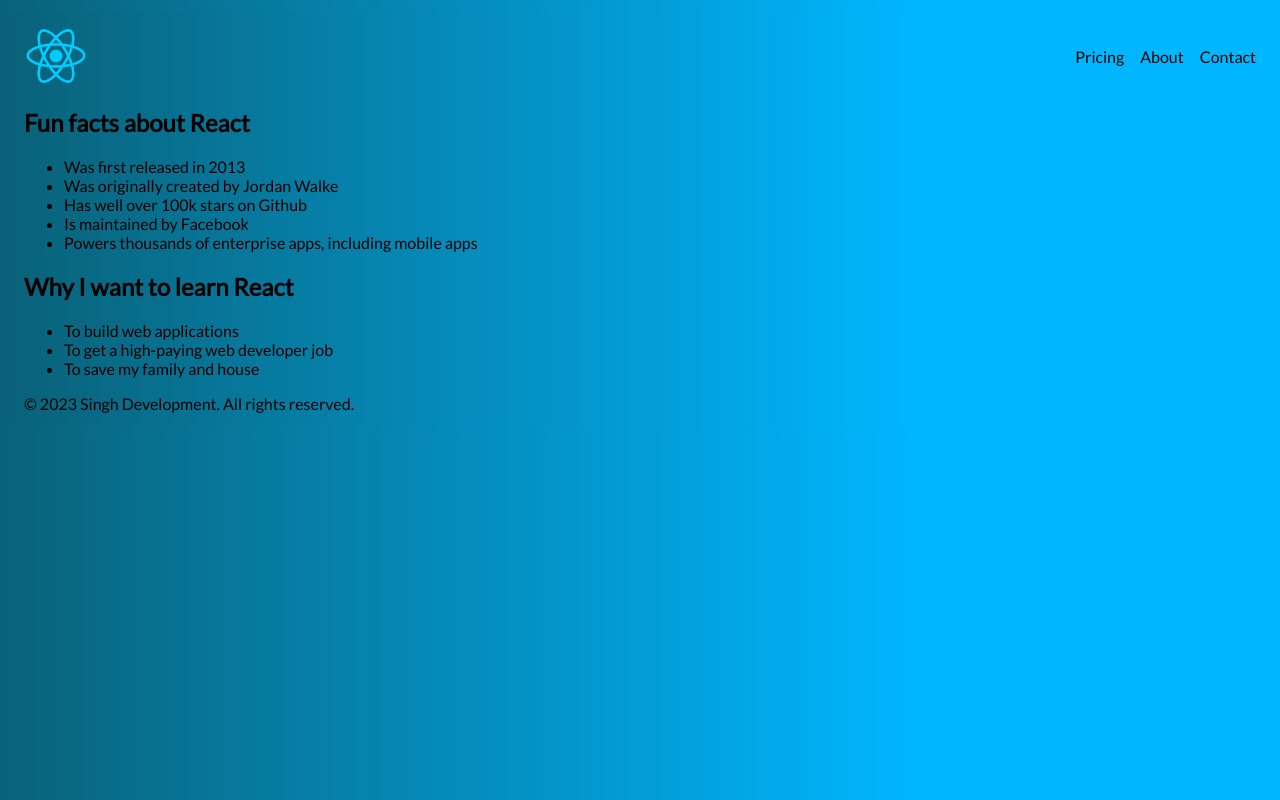
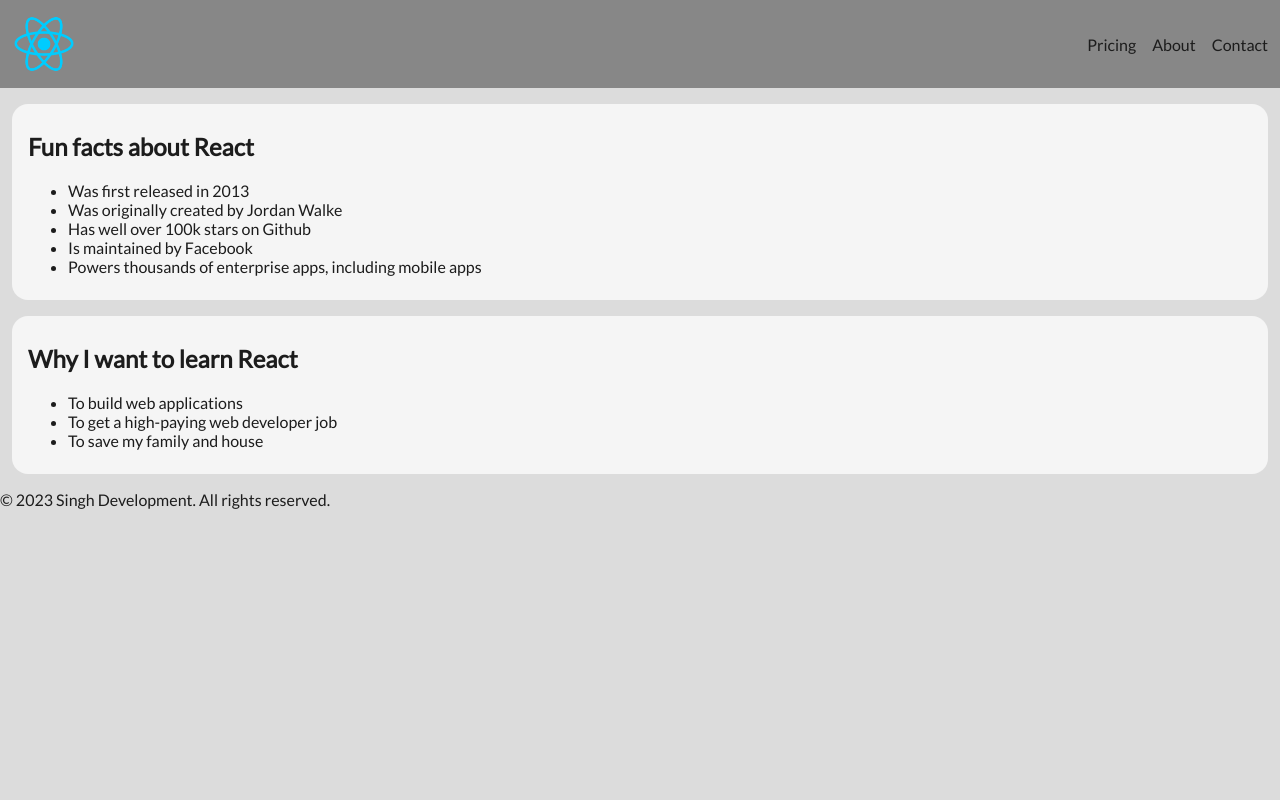
Before and after one commit to vishalicious213/react-info-site, a plain HTML site: page index.html in a window 1280 px wide. Drawn offline with nearby package versions, Linux system fonts and the light colour scheme.

Commit message:
styling: background color for header

```diff
--- a/index.css
+++ b/index.css
@@ -1,9 +1,16 @@
 html, body {
     margin: 0;
+    /* padding: .75rem; */
+    font-family: 'Lato', sans-serif;
+    color: #1c1c1c;
+    background-color: gainsboro;
+    /* background: rgb(2,0,36); */
+    /* background: linear-gradient(90deg, rgba(2,0,36,1) 0%, rgba(9,98,121,1) 0%, rgba(0,182,255,1) 72%); */
+}
+
+header {
+    background-color: #878787;
     padding: .75rem;
-    font-family: 'Lato', sans-serif;
-    background: rgb(2,0,36);
-    background: linear-gradient(90deg, rgba(2,0,36,1) 0%, rgba(9,98,121,1) 0%, rgba(0,182,255,1) 72%);
 }
 
 nav {
@@ -21,3 +28,10 @@
     display: flex;
     gap: 1rem;
 }
+
+section {
+    background-color: whitesmoke;
+    padding: .5rem 1rem;
+    margin: 1rem .75rem;
+    border-radius: 1rem;
+}
```
